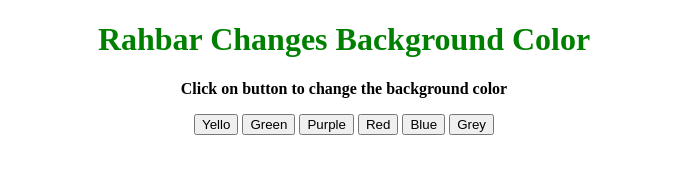
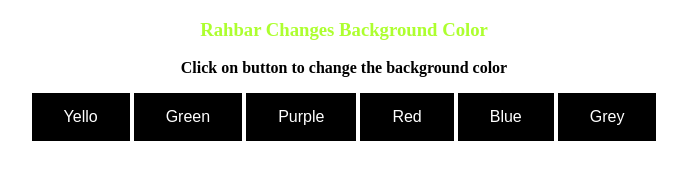
Before and after one commit to abd-ulmomin/404error-and-99cents, a plain HTML site: page index.html in a window 1280 px wide. Shown: the whole page, without its empty margins (296-983 px from the left). Drawn offline with Linux system fonts and the light colour scheme.

Commit message:
Update index.html

```diff
--- a/index.html
+++ b/index.html
@@ -2,16 +2,30 @@
 <html>
     <head>
         <title>
-            How to change the background color
-            after clicking the button ?
+           Rahbar's Website
         </title>
+        <style>
+            button {
+                background-color: #000000;
+                border: none;
+                color: white;
+                padding: 15px 32px;
+                text-align: center;
+                text-decoration: none;
+                display: inline-block;
+                font-size: 16px;
+                font-style: bold;
+
+            }
+
+        </style>
     </head>
 
     <body style = "text-align:center;">
 
-        <h1 style = "color:green;" >
+        <h3 style = "color:greenyellow;" >
             Rahbar Changes Background Color
-        </h1>
+        </h3>
 
         <p id = "GFG_UP" style =
             "font-size: 16px; font-weight: bold;">
```
